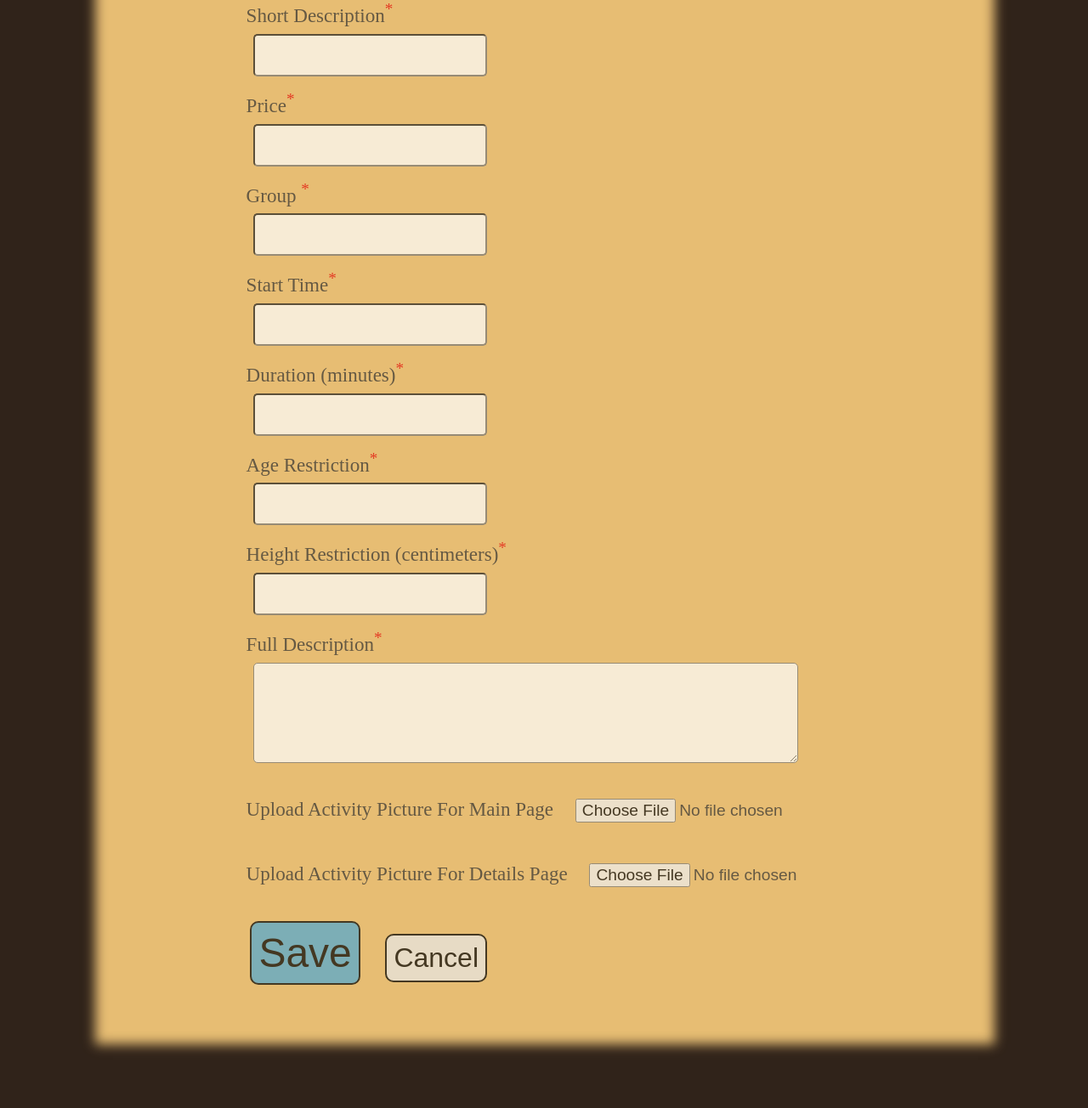
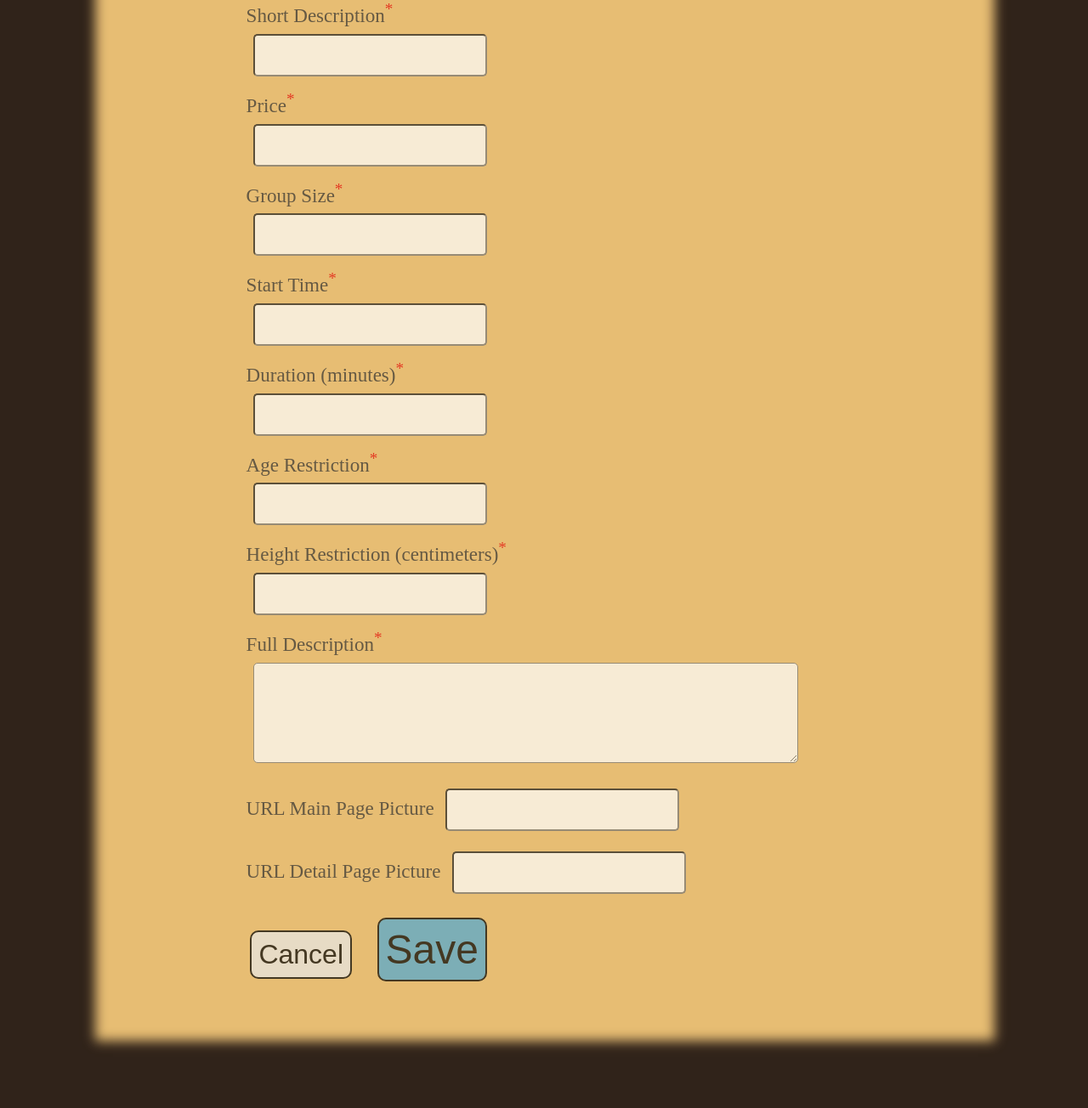
Before and after one commit to Kwandes/AdventureXP, a Spring Boot app: page /createNewActivity in a window 1280 px wide. Shown: the part 566-1870 px from the top of the page at 85% size. Run offline with Spring Boot 4, Linux system fonts and the light colour scheme.

Commit message:
Adding URLs labels for pictures

```diff
--- a/src/main/resources/application.properties
+++ b/src/main/resources/application.properties
@@ -17,3 +17,4 @@ logging.pattern.rolling-file-name=logs/adventurexp-%d{yyyy-MM-dd}.%i.log.gz
 logging.file.max-size=100MB
 logging.file.total-size-cap=2GB
 logging.file.max-history=60
+spring.h2.console.enabled=true
--- a/src/main/resources/templates/activities/createNewActivity.html
+++ b/src/main/resources/templates/activities/createNewActivity.html
@@ -26,7 +26,7 @@
             <input type="number" step="0.01" id="price" required>
         </label>
 
-        <label for="group-size">Group <sup>*</sup> <br>
+        <label for="group-size">Group Size<sup>*</sup> <br>
             <input type="number" id="group-size" required>
         </label>
 
@@ -50,17 +50,17 @@
             <textarea type="text" id="full-desc" required rows="4" cols="50"></textarea>
         </label>
 
-        <label>Upload Activity Picture For Main Page
-            <input type="file" name="mainPicture">
+        <label>URL Main Page Picture
+            <input type="text" name="m  ainPicture">
         </label>
 
-        <label>Upload Activity Picture For Details Page
-            <input type="file" name="detailPicture">
+        <label>URL Detail Page Picture
+            <input type="text" name="detailPicture">
         </label>
 
 
+        <button type="button"  id="cancel">Cancel</button>
         <button type="button"  id="submit">Save</button>
-        <button type="button"  id="cancel">Cancel</button>
     </form>
 </body>
 </html>
```
